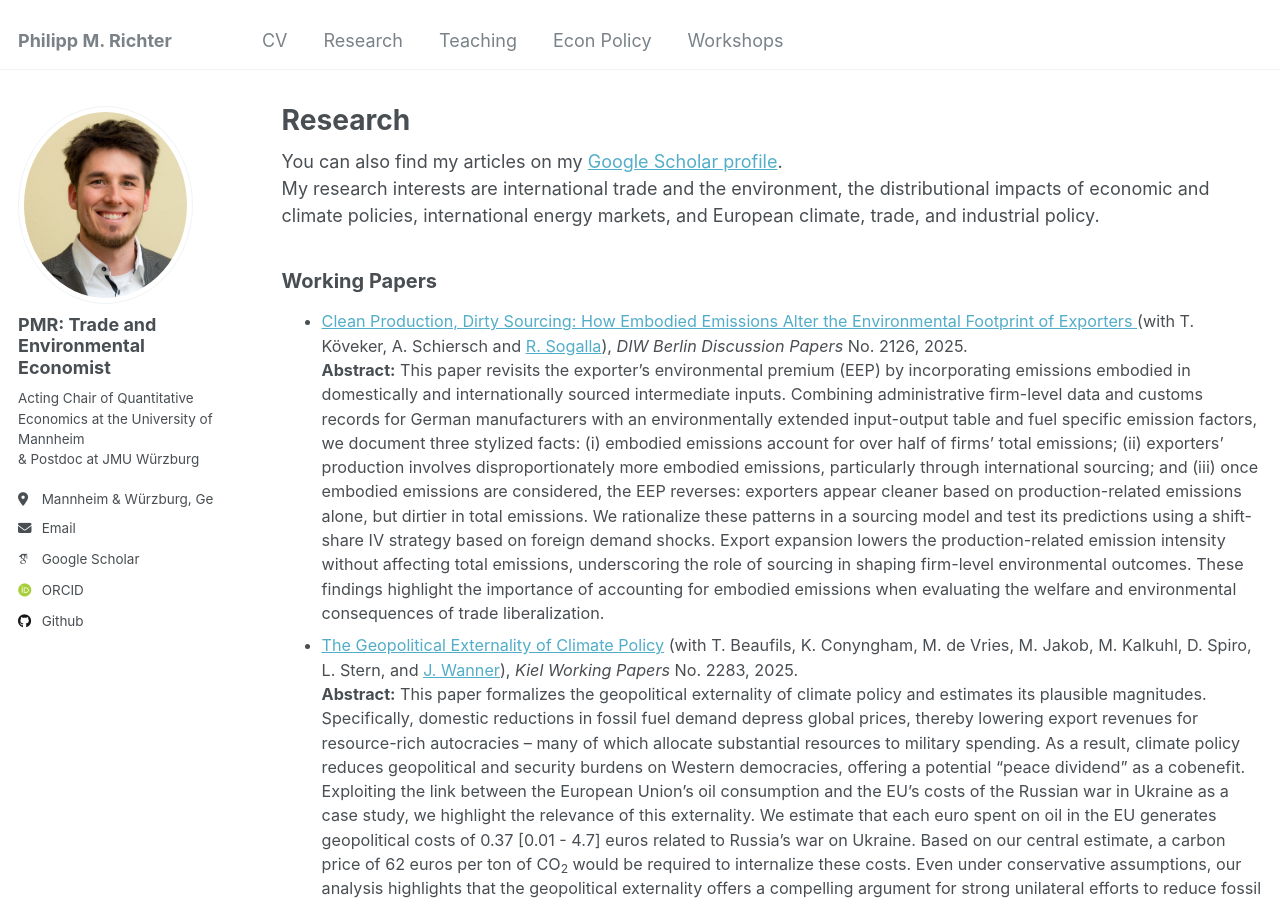
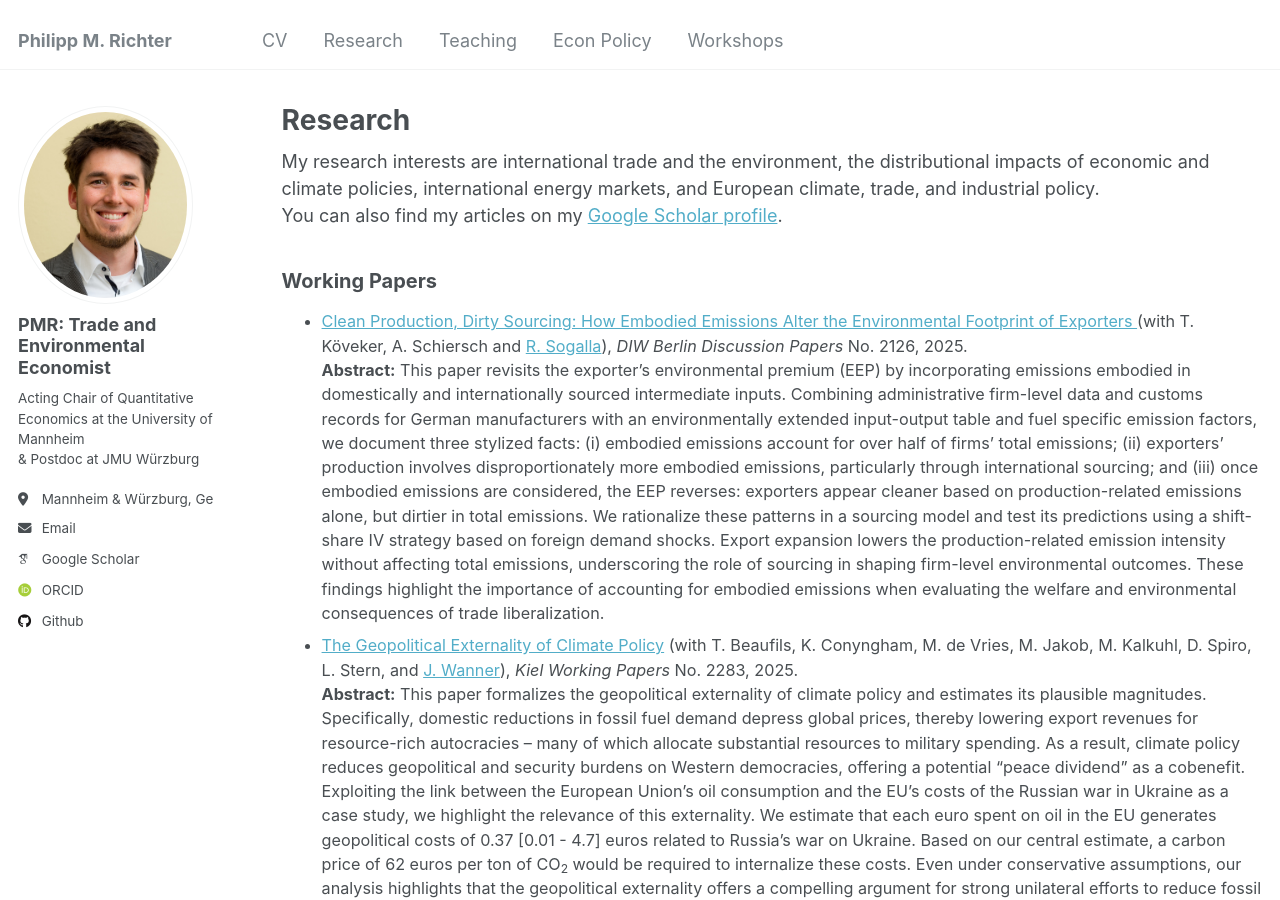
Before and after one commit to PhMRichter/PhMRichter.github.io, a Jekyll site: the page built from _pages/research.html, in a window 1280 px wide and 900 px high. Built offline with Jekyll 4.4.1, drawn with Linux system fonts in a browser that asks for light colours; some web fonts are replaced; part of the change alters nothing that is shown.

```diff
--- a/_pages/research.html
+++ b/_pages/research.html
@@ -5,12 +5,14 @@ permalink: /research/
 author_profile: true
 ---
 
+My research interests are international trade and the environment, the distributional impacts of economic and climate policies, international energy markets, and European climate, trade, and industrial policy.
+
+
 {% if site.author.googlescholar %}
   <div class="wordwrap">You can also find my articles on my <a href="{{site.author.googlescholar}}">Google Scholar profile</a>.</div>
 {% endif %}
 
 
-My research interests are international trade and the environment, the distributional impacts of economic and climate policies, international energy markets, and European climate, trade, and industrial policy.
 
 
 
```
